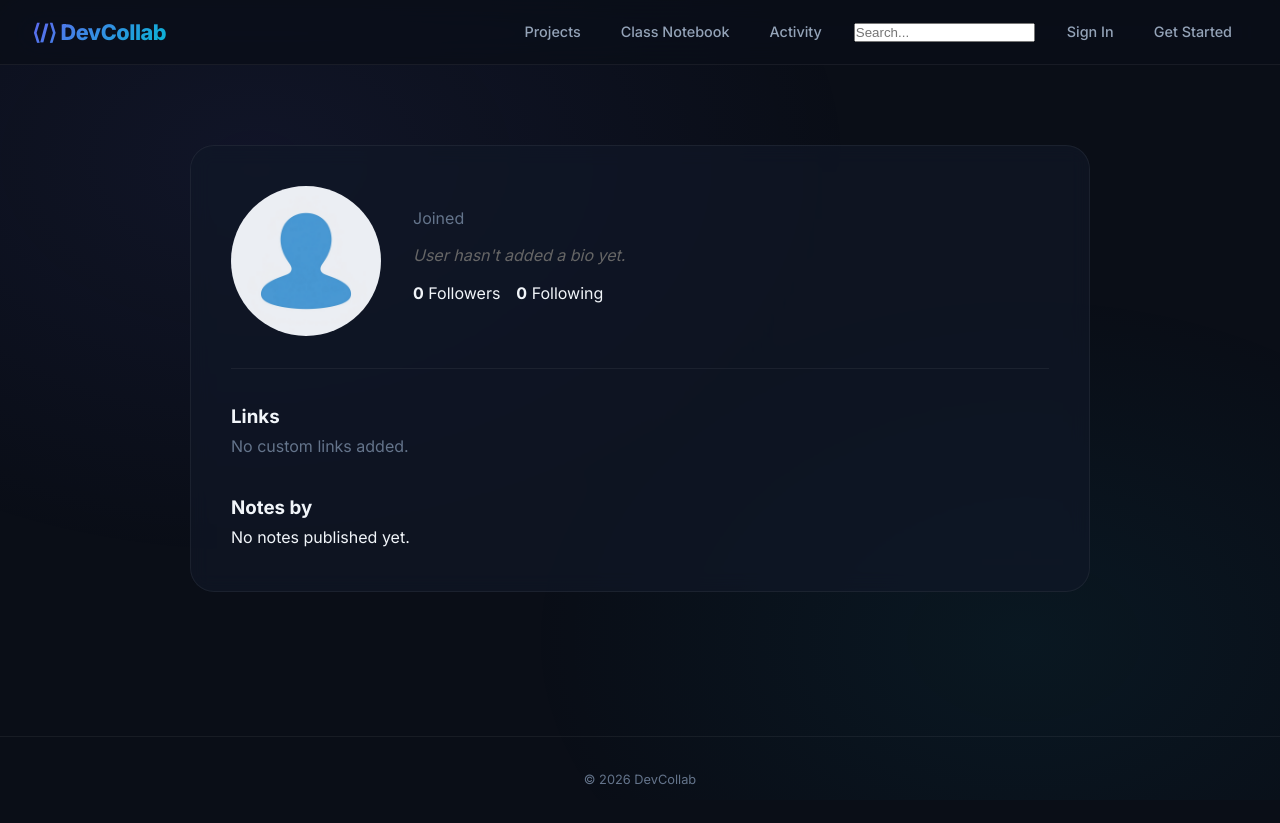
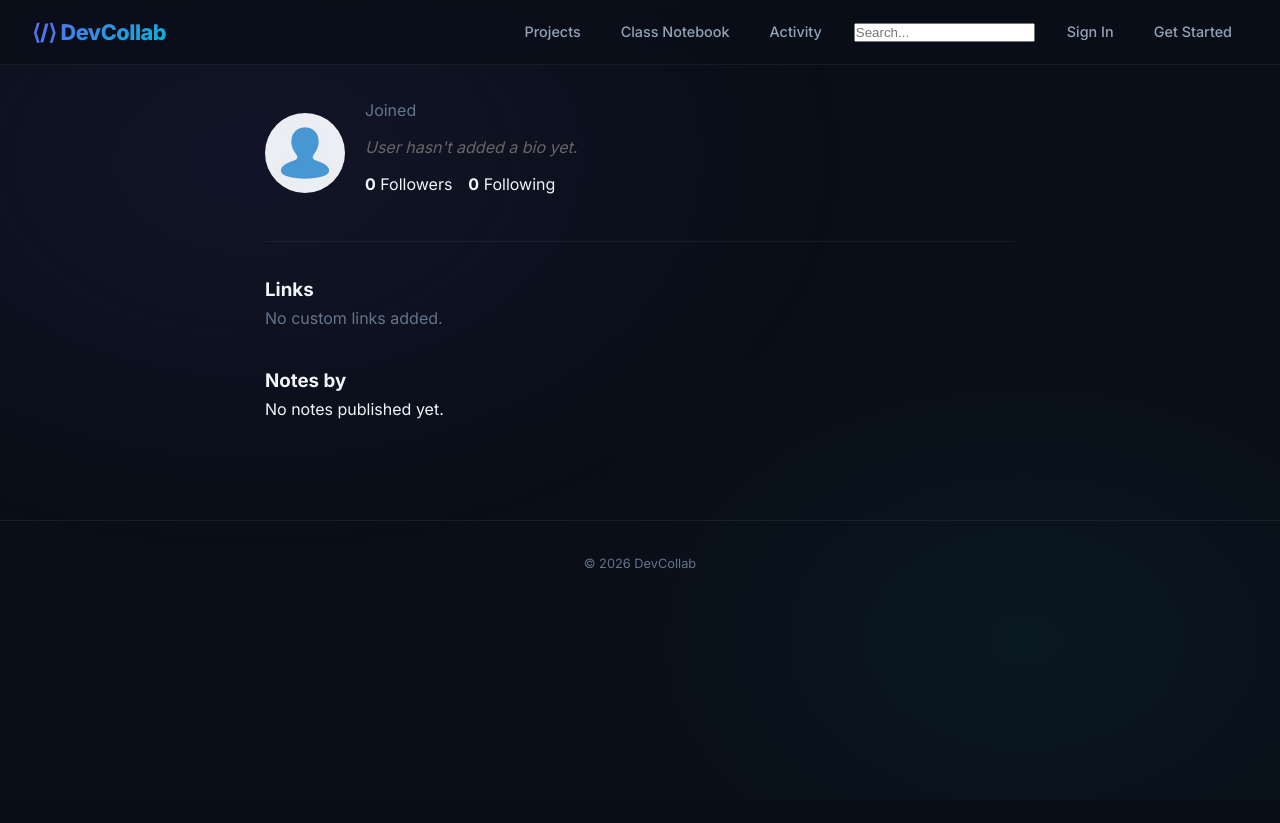
Before and after one commit to eligzer/devcollab, a Flask app: template templates/user/profile.html in a window 1280 px wide. After the commit the page ends 569 px from the top, so only its background shows below. Run offline with Flask 3, Linux system fonts and the light colour scheme; the template is opened without the code that fills it: values that come from a table or form of the project are taken from there, others are empty; some libraries are stand-ins or nearby versions.

Commit message:
fix profile layout constraint

```diff
--- a/templates/user/profile.html
+++ b/templates/user/profile.html
@@ -5,14 +5,57 @@ DevCollab - {{ user.username }}'s Profile
 {% endblock %}
 
 {% block content %}
-<div class="user-profile">
+<style>
+html, body {
+    max-width: 100%;
+    overflow-x: hidden;
+}
+
+.profile-card {
+    width: 100%;
+    max-width: 750px;
+    margin: 0 auto;
+}
+
+.profile-header {
+    display: flex;
+    align-items: center;
+    gap: 20px;
+    flex-wrap: wrap;
+    margin-bottom: 2rem;
+}
+
+.profile-header img {
+    width: 80px;
+    height: 80px;
+    border-radius: 50%;
+    object-fit: cover;
+}
+
+img {
+    max-width: 100%;
+    height: auto;
+}
+
+@media (max-width: 768px) {
+    .profile-card {
+        max-width: 100%;
+    }
+
+    .profile-header {
+        flex-direction: column;
+        align-items: flex-start;
+    }
+}
+</style>
+
+<div class="profile-card">
 
     <!-- Profile Header -->
-    <div class="profile-header" style="display:flex; align-items:center; flex-wrap:wrap; gap:2rem; margin-bottom:2rem;">
+    <div class="profile-header">
 
         <img src="{{ url_for('static', filename='profile_pics/' ~ (user.profile_image if user.profile_image else 'default.jpg')) }}"
-            alt="{{ user.username }} profile picture"
-            style="width:150px;height:150px;border-radius:50%;object-fit:cover;">
+            alt="{{ user.username }} profile picture">
 
         <div>
 
```
